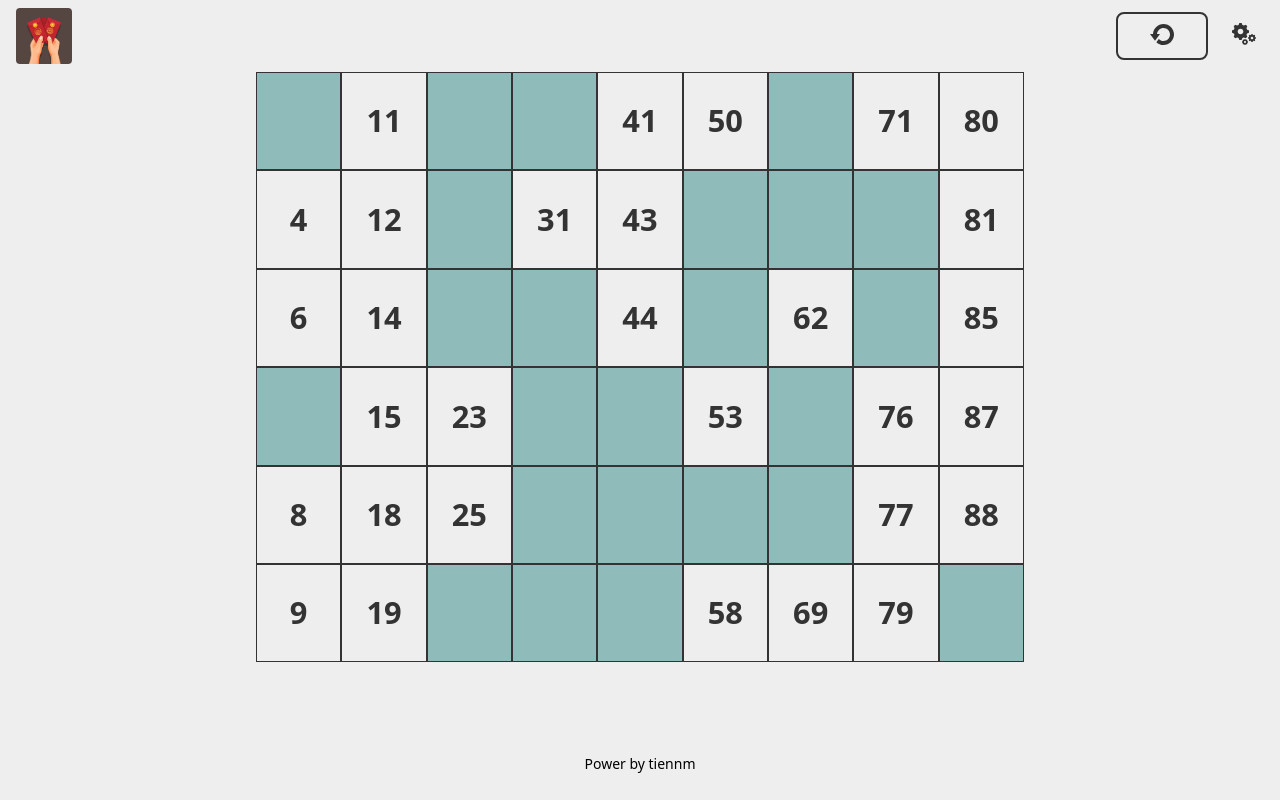
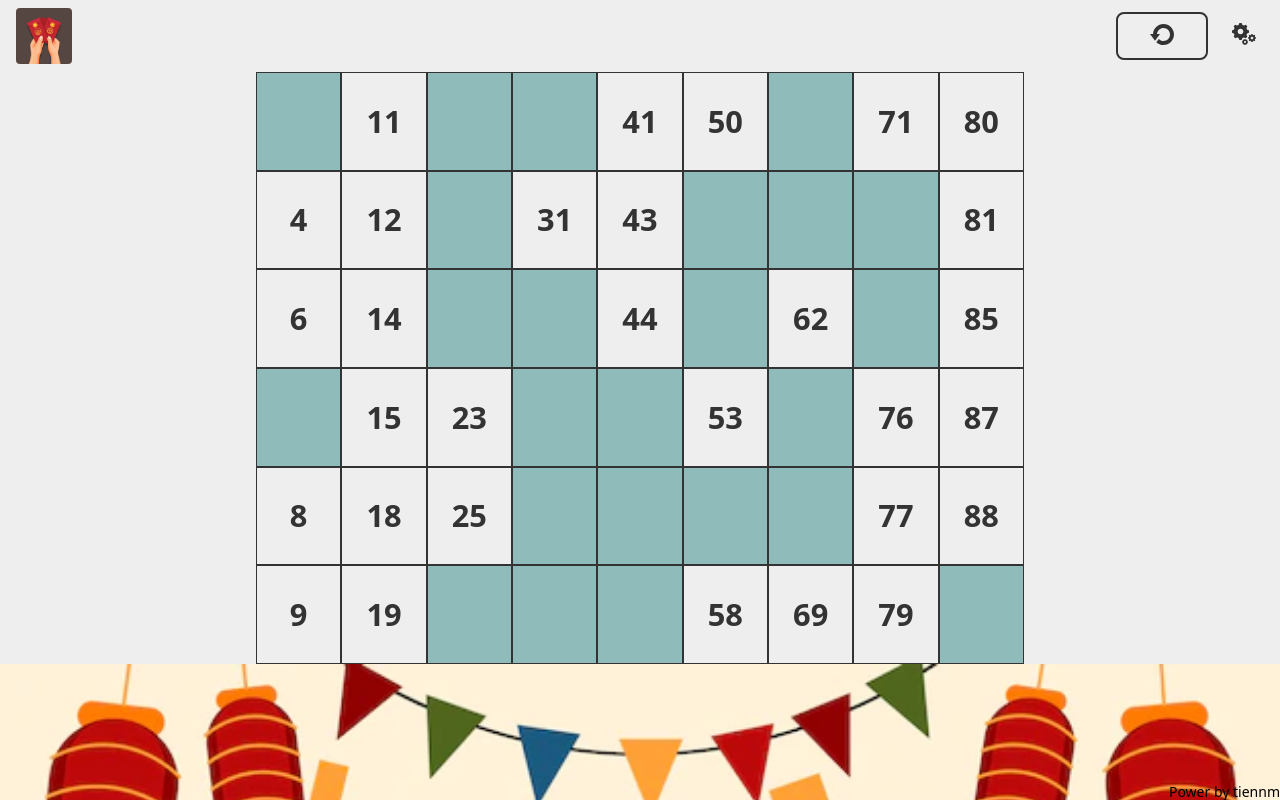
Before and after one commit to tiennguyen1293/loto, a React (Vite) app: page / in a window 1280 px wide. Built offline with nearby package versions, Linux system fonts and the light colour scheme.

Commit message:
Update footer banner

```diff
--- a/index.html
+++ b/index.html
@@ -12,11 +12,11 @@
 
     <meta name="theme-color" content="#25313f" />
 
-    <link rel="icon" type="image/svg+xml" href="/lucky.jpeg" />
-    <link rel="icon" type="image/jpeg" sizes="16x16" href="/lucky.jpeg" />
-    <link rel="icon" type="image/jpeg" sizes="32x32" href="/lucky.jpeg" />
-    <link rel="icon" type="image/jpeg" sizes="32x32" href="/lucky.jpeg" />
-    <link rel="icon" type="image/jpeg" sizes="96x96" href="/lucky.jpeg" />
+    <link rel="icon" type="image/svg+xml" href="images/lucky.jpeg" />
+    <link rel="icon" type="image/jpeg" sizes="16x16" href="images/lucky.jpeg" />
+    <link rel="icon" type="image/jpeg" sizes="32x32" href="images/lucky.jpeg" />
+    <link rel="icon" type="image/jpeg" sizes="32x32" href="images/lucky.jpeg" />
+    <link rel="icon" type="image/jpeg" sizes="96x96" href="images/lucky.jpeg" />
 
     <title>Lô tô thôi !!!</title>
 
--- a/src/App.module.scss
+++ b/src/App.module.scss
@@ -56,19 +56,35 @@
 }
 
 .footer {
+  position: relative;
   display: flex;
-  align-items: center;
-  justify-content: center;
-  height: 72px;
+  align-items: flex-end;
+  justify-content: flex-end;
+  height: 136px;
+
+  span {
+    position: relative;
+  }
+}
+
+.banner {
+  position: absolute;
+  top: 0;
+  left: 0;
+  height: 100%;
+  width: 100%;
+
+  background-image: url('/images/banner.webp');
+  background-size: cover;
 }
 
 // =============== TICKET =================
 
 .main {
-  display: grid;
-  height: calc(100% - 144px);
+  display: flex;
+  flex-direction: column;
+  height: calc(100% - 208px);
   width: 100%;
-  grid-template-rows: 15% 15% 15% 15% 15% 15%;
 }
 
 .column {
@@ -84,18 +100,6 @@
   height: 100%;
   width: 100%;
   margin: auto;
-}
-
-.number {
-  height: 100%;
-  width: 100%;
-  min-width: 40px;
-  min-height: 20%;
-  border: 1px solid var(--black);
-}
-
-.selected {
-  background-color: var(--selected);
 }
 
 .wrapperColors {
@@ -139,6 +143,61 @@
   background-color: var(--color-6);
 }
 
+.empty {
+  background-color: transparent;
+
+  &.color-1 {
+    background-color: var(--color-1);
+  }
+  &.color-2 {
+    background-color: var(--color-2);
+  }
+  &.color-3 {
+    background-color: var(--color-3);
+  }
+  &.color-4 {
+    background-color: var(--color-4);
+  }
+  &.color-5 {
+    background-color: var(--color-5);
+  }
+  &.color-6 {
+    background-color: var(--color-6);
+  }
+}
+
+.number {
+  height: 100%;
+  width: 100%;
+  min-width: 40px;
+  min-height: 20%;
+  border: 1px solid var(--black);
+  cursor: pointer;
+
+  background-color: transparent;
+}
+
+.selected {
+  &.color-1 {
+    background-color: var(--color-6);
+  }
+  &.color-2 {
+    background-color: var(--color-5);
+  }
+  &.color-3 {
+    background-color: var(--color-4);
+  }
+  &.color-4 {
+    background-color: var(--color-3);
+  }
+  &.color-5 {
+    background-color: var(--color-2);
+  }
+  &.color-6 {
+    background-color: var(--color-1);
+  }
+}
+
 .text {
   display: flex;
   justify-content: center;
@@ -150,7 +209,3 @@
   color: var(--black);
   user-select: none;
 }
-
-.empty {
-  background-color: var(--background-number);
-}
--- a/src/App.tsx
+++ b/src/App.tsx
@@ -153,7 +153,7 @@ function App() {
   return (
     <main className={cls(styles.wrapper, styles.light)}>
       <header className={styles.header}>
-        <img src='/lucky.jpeg' className={styles.logo} alt='logo' />
+        <img src='/images/lucky.jpeg' className={styles.logo} alt='logo' />
 
         <div>
           <button
@@ -190,7 +190,8 @@ function App() {
                     data-index={`number-${numberIndex}`}
                     className={cls({
                       [styles.number]: true,
-                      [styles[theme]]: !number,
+                      [styles[theme]]: true,
+                      [styles.empty]: !number,
                       [styles.selected]: numbersSelected.includes(number),
                     })}
                     onClick={() => !!number && handleSelectNumber(number)}
@@ -205,9 +206,8 @@ function App() {
       </div>
 
       <footer className={styles.footer}>
-        <div>
-          <span>Power by tiennm</span>
-        </div>
+        <div className={styles.banner} />
+        <span>Power by tiennm</span>
       </footer>
 
       {isShowPopup && (
@@ -216,13 +216,14 @@ function App() {
           onClose={() => setIsShowPopup(false)}
           onConfirm={handleReGenerateLotoTicket}
         >
-          <span>Tạo mới vé khác?</span>
+          <span>Create a new ticket?</span>
         </Popup>
       )}
 
       {isShowCustomColorPopup && (
         <Popup
           isOpen={isShowCustomColorPopup}
+          title={'Settings'}
           onClose={handleCloseSelectTheme}
           onConfirm={handleSelectTheme}
         >
@@ -232,6 +233,7 @@ function App() {
 
               return (
                 <div
+                  key={colorNumber}
                   className={cls(styles.color, styles[themeNumber])}
                   onClick={() => setTheme(themeNumber)}
                 />
--- a/src/components/Popup/Popup.tsx
+++ b/src/components/Popup/Popup.tsx
@@ -9,9 +9,17 @@ export const Popup: React.FunctionComponent<{
   isOpen: boolean
   children: any
   isShowFooter?: boolean
+  title?: string
   onClose: () => void
   onConfirm?: () => void
-}> = ({ isOpen, children, isShowFooter = true, onClose, onConfirm }) => {
+}> = ({
+  isOpen,
+  children,
+  title = 'Notification',
+  isShowFooter = true,
+  onClose,
+  onConfirm,
+}) => {
   if (!isOpen) {
     return null
   }
@@ -22,7 +30,7 @@ export const Popup: React.FunctionComponent<{
       <div className={styles.popupContainer}>
         <div className={styles.popupWrapper}>
           <div className={styles.popupHeader}>
-            <h3 className={styles.popupTitle}>Thông báo</h3>
+            <h3 className={styles.popupTitle}>{title}</h3>
 
             <button
               type='button'
```
Also changed, not shown: public/images/banner.webp (added), public/images/lucky.jpeg (renamed from public/lucky.jpeg).
